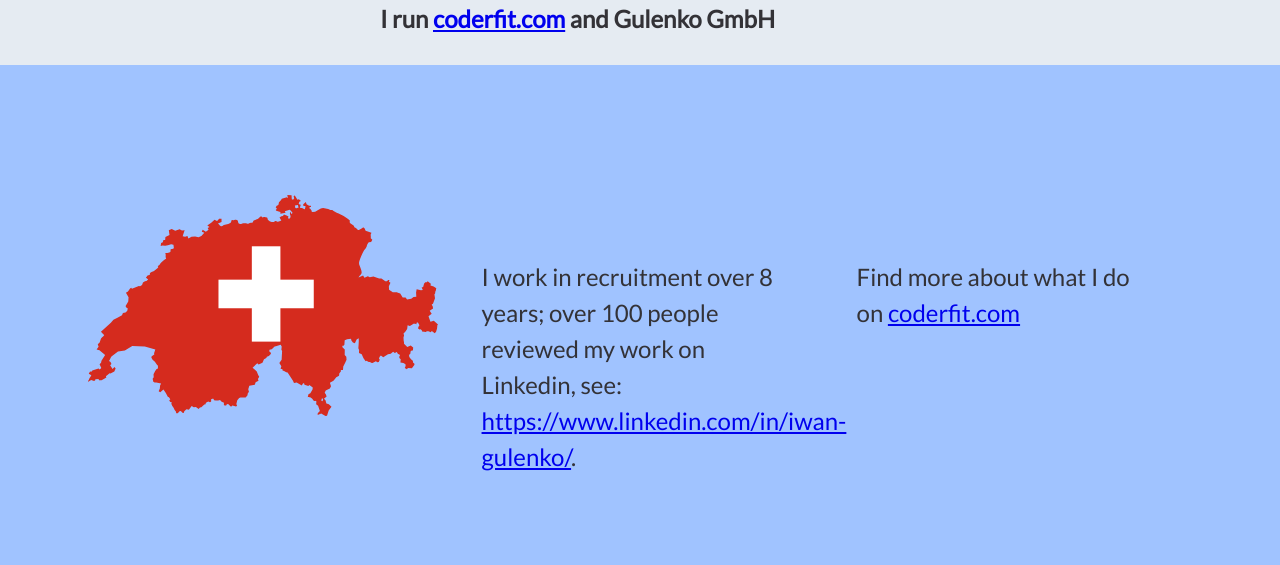
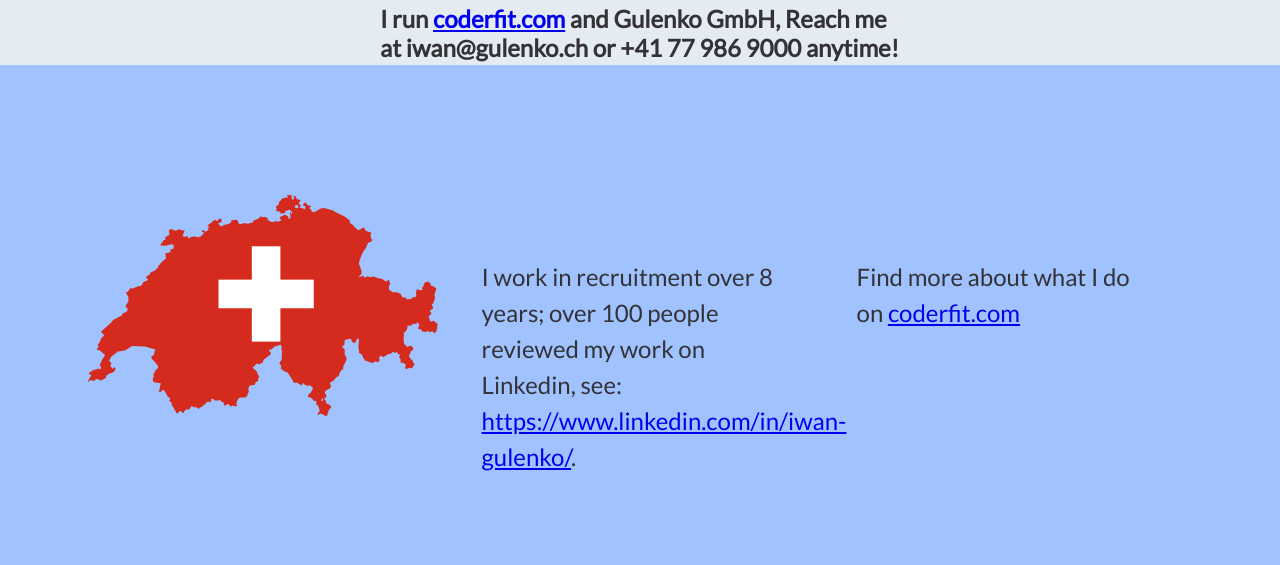
Before and after one commit to iwangu/iwangu.github.com, a plain HTML site: page index.html in a window 1280 px wide. Shown: the part 235-800 px from the top of the page. Drawn offline with Linux system fonts and the light colour scheme.

Commit message:
Update index.html

```diff
--- a/index.html
+++ b/index.html
@@ -16,8 +16,8 @@
 		<div id="intro-row" class="row">
 			<div id="intro-row-contents">
 				<div id="intro">
-					<h1>I'm Iwan</h1><h2>I run <a href="https://coderfit.com">coderfit.com</a> and Gulenko GmbH</h2><br>
-					<h2>Reach me at iwan@gulenko.ch or +41 77 986 9000 anytime!</h2><br>
+					<h1>I'm Iwan</h1><h2>I run <a href="https://coderfit.com">coderfit.com</a> and Gulenko GmbH, Reach me at iwan@gulenko.ch or +41 77 986 9000 anytime!<</h2><br>
+
 				</div><div id="me-wrapper"><div id="me"></div></div>
 -                       </div>
 			</div>
```
